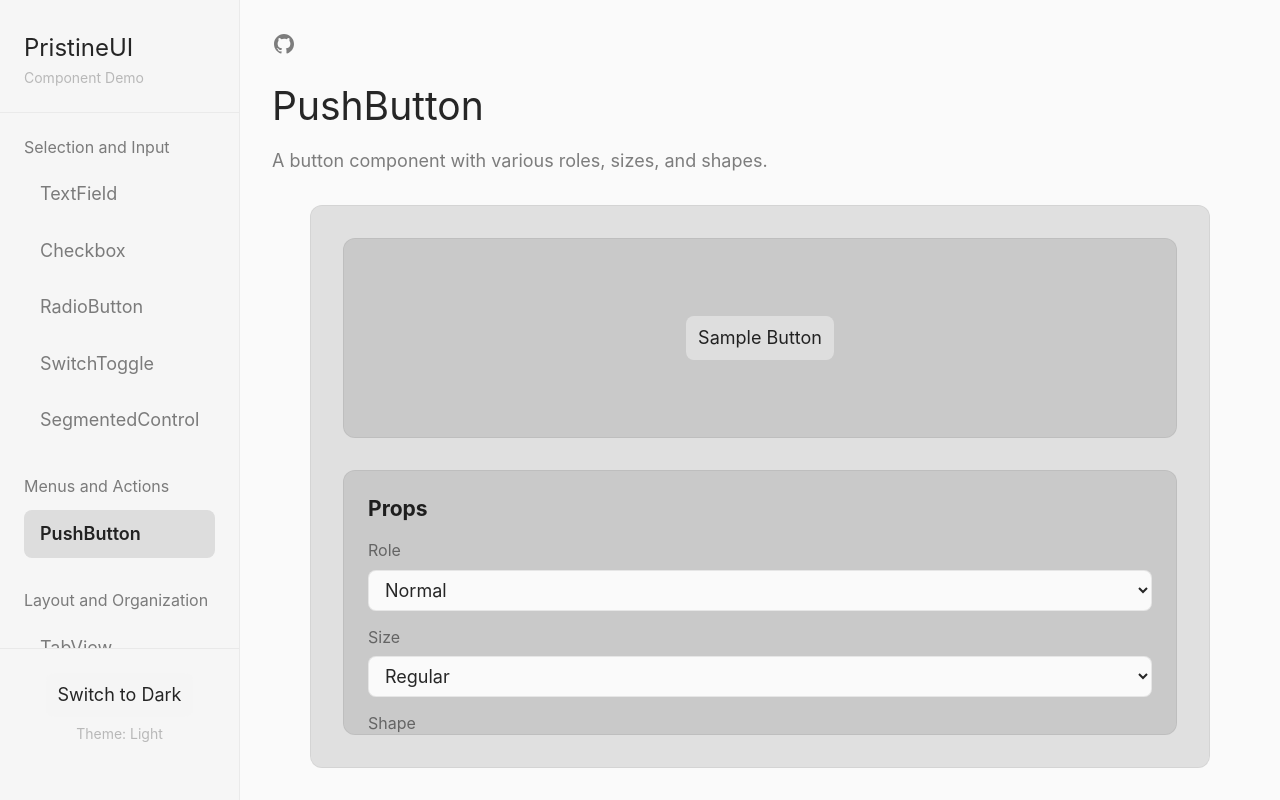
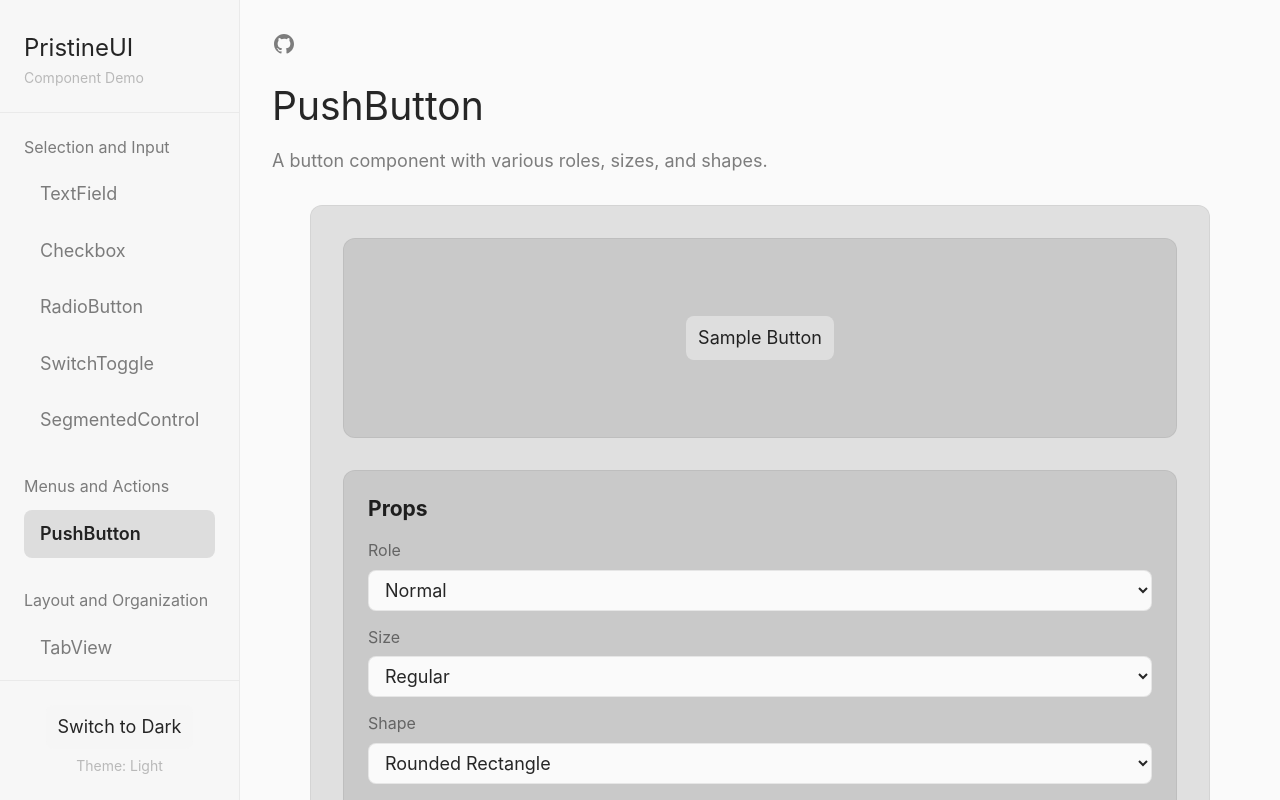
Before and after one commit to cyril2day/pristine-ui, a Vue app: page / in a window 1280 px wide. Shown: the top 800 px of the page. Built offline with nearby package versions, Linux system fonts and the light colour scheme.

Commit message:
fix scroll issues, make tap highlight transparent

```diff
--- a/src/styles/reset.scss
+++ b/src/styles/reset.scss
@@ -91,3 +91,14 @@ select {
     scroll-behavior: auto !important;
   }
 }
+
+/* Apply globally to all elements */
+* {
+  -ms-overflow-style: none;
+  scrollbar-width: none;
+  -webkit-tap-highlight-color: transparent;
+}
+
+*::-webkit-scrollbar {
+  display: none;
+}
--- a/src/views/demo/ComponentDemoPage.vue
+++ b/src/views/demo/ComponentDemoPage.vue
@@ -185,28 +185,22 @@ function selectComponent(id: ComponentId) {
 </template>
 
 <style lang="scss" scoped>
-:global(html),
-:global(body) {
-  margin: 0;
-  overflow: hidden;
-}
-
 .component-demo-page {
   display: flex;
-  height: 100vh;
-  width: 100vw;
-  overflow: hidden;
+  overflow: auto;
 }
 
 .sidebar {
+  display: flex;
+  flex: 0 0 auto;
+  flex-direction: column;
   width: 240px;
   flex-shrink: 0;
   background: var(--pr-color-material-thick);
   border-right: 1px solid var(--pr-color-fill-tertiary);
-  display: flex;
-  flex-direction: column;
-  height: 100vh;
   overflow: hidden;
+  height: 100%;
+  position: fixed;
 }
 
 .sidebar-header {
@@ -276,7 +270,7 @@ function selectComponent(id: ComponentId) {
 }
 
 .sidebar-section {
-  margin-bottom: 2rem;
+  margin-top: auto;
 }
 
 
@@ -297,12 +291,13 @@ function selectComponent(id: ComponentId) {
 }
 
 .main-content {
+  display: flex;
   flex: 1;
   padding: 2rem;
-  overflow-y: auto;
-  display: flex;
+  overflow: auto;
   flex-direction: column;
   gap: 2rem;
+  margin-left: 240px;
 }
 
 .content-header {
```
